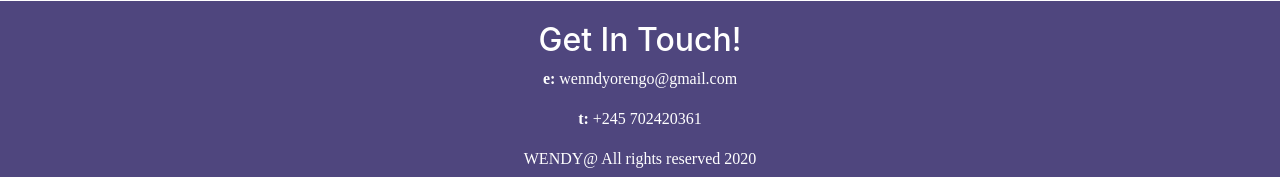
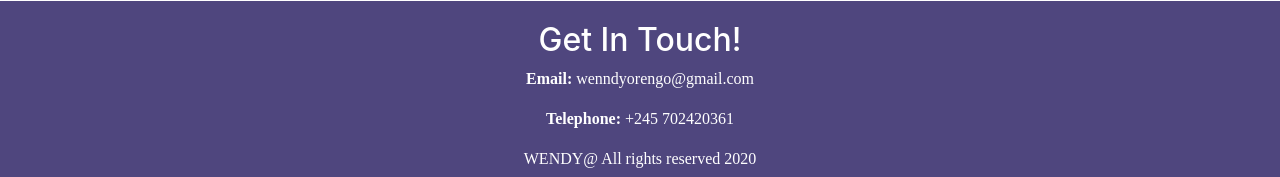
Before and after one commit to wendyorengo/hacker, a plain HTML site: page index.html in a window 1280 px wide. Shown: the part 1262-1439 px from the top of the page. Drawn offline with nearby package versions, Linux system fonts and the light colour scheme.

Commit message:
update my portfolio

```diff
--- a/index.html
+++ b/index.html
@@ -95,8 +95,8 @@
 
                     <footer>
                       <h2>Get In Touch!</h2>
-                      <p><strong>e:</strong> wenndyorengo@gmail.com</p>
-                      <p><strong>t:</strong> +245 702420361</p>
+                      <p><strong>Email:</strong> wenndyorengo@gmail.com</p>
+                      <p><strong>Telephone:</strong> +245 702420361</p>
                       <P id="foot">WENDY@ All rights reserved 2020</P>
 
                   </footer>
```
